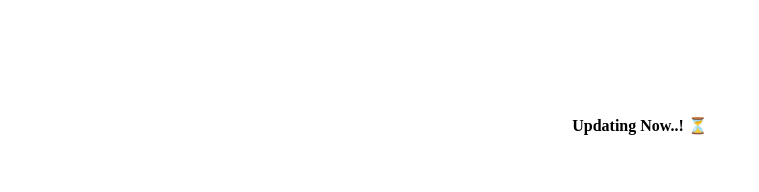
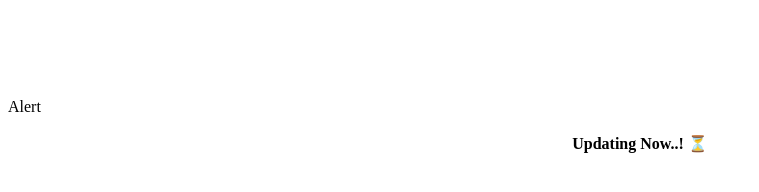
Before and after one commit to Senuz-md/ol-calc, a website: page index.html in a window 1280 px wide. Shown: the whole page, without its empty margins (0-759 px from the left). Drawn offline with nearby package versions, Linux system fonts and the light colour scheme.

Commit message:
Update index.html

```diff
--- a/index.html
+++ b/index.html
@@ -26,7 +26,7 @@
     <script src="https://cdnjs.cloudflare.com/ajax/libs/html2canvas/1.4.1/html2canvas.min.js"></script>
     <link rel="stylesheet" href="https://cdnjs.cloudflare.com/ajax/libs/font-awesome/6.0.0/css/all.min.css">
 <br> <br> <br> <br> <br>
-<font-family: Impact, Haettenschweiler, "Arial Narrow Bold; font-color: red;", sans-serif;
+<font-family: Impact, Haettenschweiler, "Arial Narrow Bold; font-color: red;", sans-serif;>Alert</font>
 <br> <br>
     <div border-radius: 15px>
 <center><font face:rubik; size: 20px;><b>Updating Now..! ⏳</b></font></center>
```
